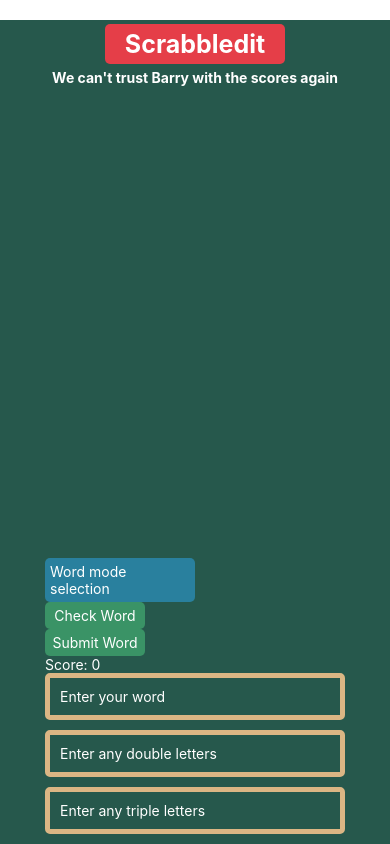
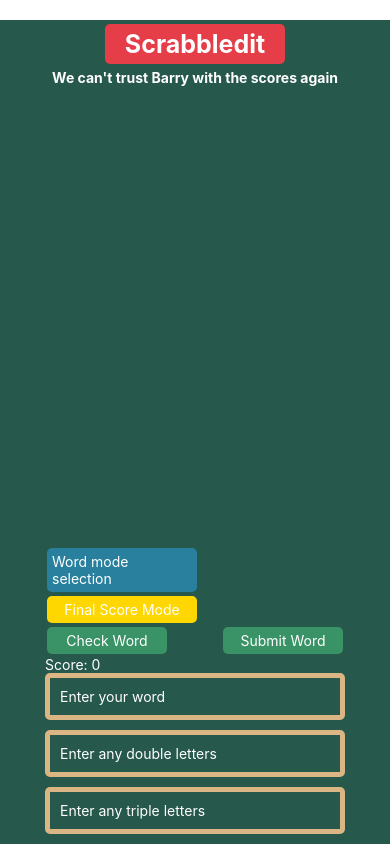
Before and after one commit to TomBirbeck/scrabbleditreactnative, a React Native app: screen / in a window 390 px wide. Built offline with nearby package versions, Linux system fonts and the light colour scheme.

Commit message:
refactored styling of buttons

```diff
--- a/components/Score.tsx
+++ b/components/Score.tsx
@@ -23,7 +23,7 @@ const Score = ({setContext}: ScoreProps) => {
     const [doubleTripleScore, setDoubleTripleScore] = useState(false);
     const [tripleTripleScore, setTripleTripleScore] = useState(false);
     const [allTiles, setAllTiles] = useState(false);
-    const [finalScoreMode, setFinalScoreMode] = useState(true);
+    const [finalScoreMode, setFinalScoreMode] = useState(false);
     const [openWordModes, setOpenWordModes] = useState(false)
     const [score, setScore] = useState(0)
     const [passScore, setPassScore] = useState(0)
@@ -41,14 +41,6 @@ const Score = ({setContext}: ScoreProps) => {
     useEffect(()=>{
         setContext(word.trim().toUpperCase().split(''))
     },[word])
-
-    const handleSubmit = useCallback((word: string, doubles: string, triples: string) => {
-        const wordSplit = word.trim().toUpperCase().split('')
-        const doublesSplit = doubles.trim().toUpperCase().split('')
-        const triplesSplit = triples.trim().toUpperCase().split('')
-        const score = calculateScrabbleScore({word:wordSplit, doubles: doublesSplit, triples: triplesSplit})
-        setScore(score)
-    },[word, doubles, triples])
 
     const handleWordCheck = useCallback((word: string, doubles: string, triples: string) => {
         const wordSplit = word.trim().toUpperCase().split('')
@@ -109,12 +101,13 @@ const Score = ({setContext}: ScoreProps) => {
     setAllTiles(false);
   }, [score, passScore])
 
-  console.log(finalTiles)
-
     return (
         <View style={styles.container}>
-            <TouchableOpacity style={styles.modeButton} onPress={()=>{setOpenWordModes(!openWordModes)}}>
+            <TouchableOpacity style={[styles.button, {backgroundColor: '#29809E'}]} onPress={()=>{setOpenWordModes(!openWordModes)}}>
             <Text style={styles.score}>Word mode selection</Text>
+            </TouchableOpacity>
+            <TouchableOpacity style={[styles.button, {backgroundColor: 'gold'}]} onPress={()=>{setFinalScoreMode(!finalScoreMode)}}>
+            <Text style={styles.score}>Final Score Mode</Text>
             </TouchableOpacity>
             {openWordModes && <FlatList
             style={styles.wordModesList}
@@ -127,12 +120,14 @@ const Score = ({setContext}: ScoreProps) => {
                 </View>
             )}
             />}
-            <TouchableOpacity style={styles.checkButton} onPress={()=>handleWordCheck(word, doubles, triples)}>
+            <View style={styles.wordModes}>
+            <TouchableOpacity style={[styles.button, {backgroundColor: '#3A9366' }]} onPress={()=>handleWordCheck(word, doubles, triples)}>
             <Text style={styles.score}>Check Word</Text>
             </TouchableOpacity>
-            <TouchableOpacity style={styles.submitButton} onPress={()=>handleWordSubmit(word, doubles, triples)}>
+            <TouchableOpacity style={[styles.button, {backgroundColor: '#3A9366' }]} onPress={()=>handleWordSubmit(word, doubles, triples)}>
             <Text style={styles.score}>Submit Word</Text>
             </TouchableOpacity>
+            </View>
             <Text style={styles.score}>Score: {score}</Text>
             <TextInput style={styles.textInput} value={word} onChangeText={setWord} placeholder='Enter your word' placeholderTextColor='white'/>
             <TextInput style={styles.textInput} value={doubles} onChangeText={setDoubles} placeholder='Enter any double letters' placeholderTextColor='white'/>
@@ -153,29 +148,18 @@ const styles = StyleSheet.create({
         borderRadius: 5,
         marginBottom: 10,
     },
-    checkButton: {
-        backgroundColor: '#3A9366',
+    wordButtonsContainer: {
+        flexDirection: 'row',
+        justifyContent: 'space-around',
+    },
+    button: {
         padding: 5,
-        width: 100,
+        minWidth: 120,
+        maxWidth: 150,
         justifyContent: 'center',
         alignItems: 'center',
         borderRadius: 5,
-    },
-    submitButton: {
-        backgroundColor: '#3A9366',
-        padding: 5,
-        width: 100,
-        justifyContent: 'center',
-        alignItems: 'center',
-        borderRadius: 5,
-    },
-    modeButton: {
-        backgroundColor: '#29809E',
-        padding: 5,
-        width: 150,
-        justifyContent: 'center',
-        alignItems: 'center',
-        borderRadius: 5,
+        margin: 2,
     },
     score: {
         color: 'white'
```
Also changed, not shown: components/Scoreboard.tsx (added, +8 -0 lines).
